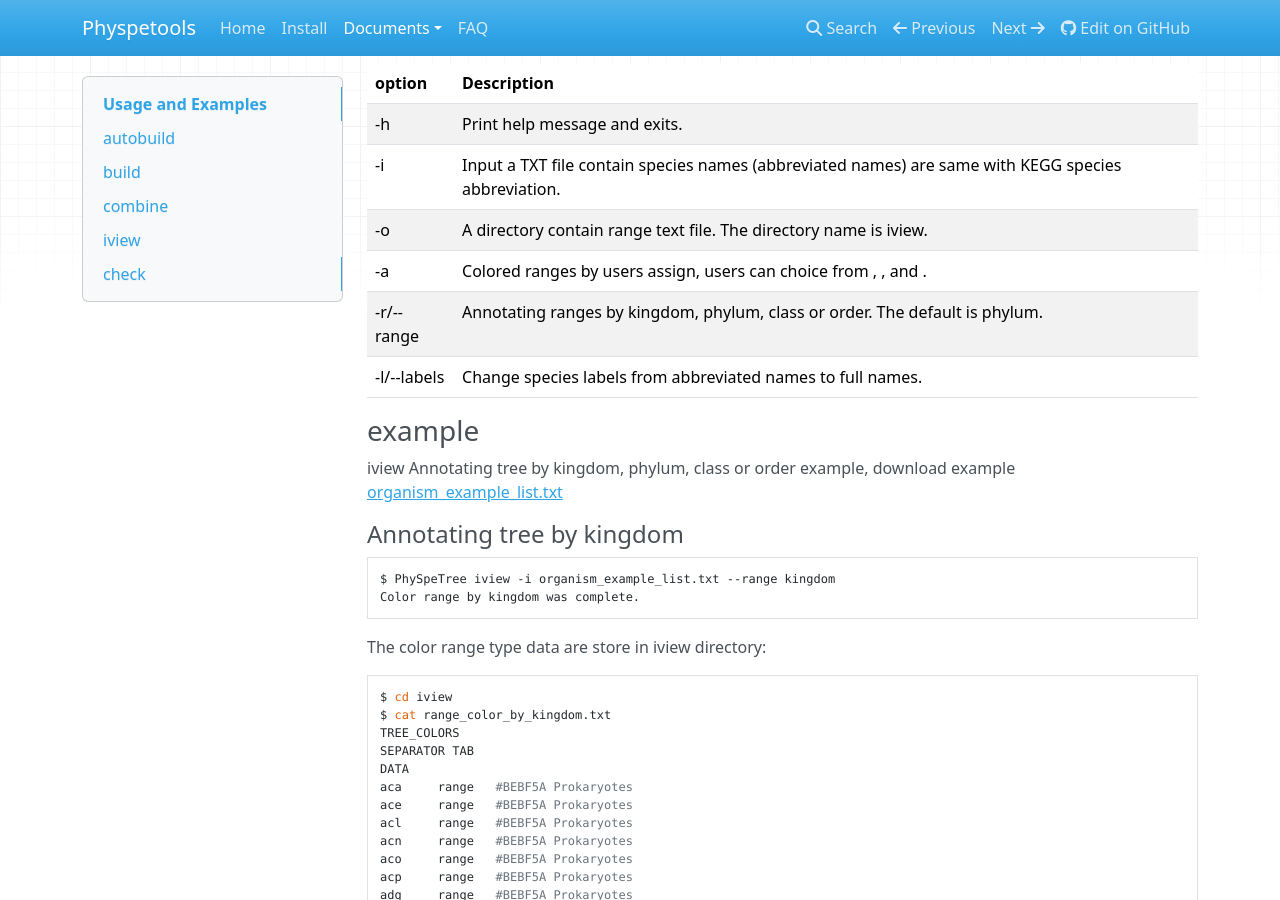
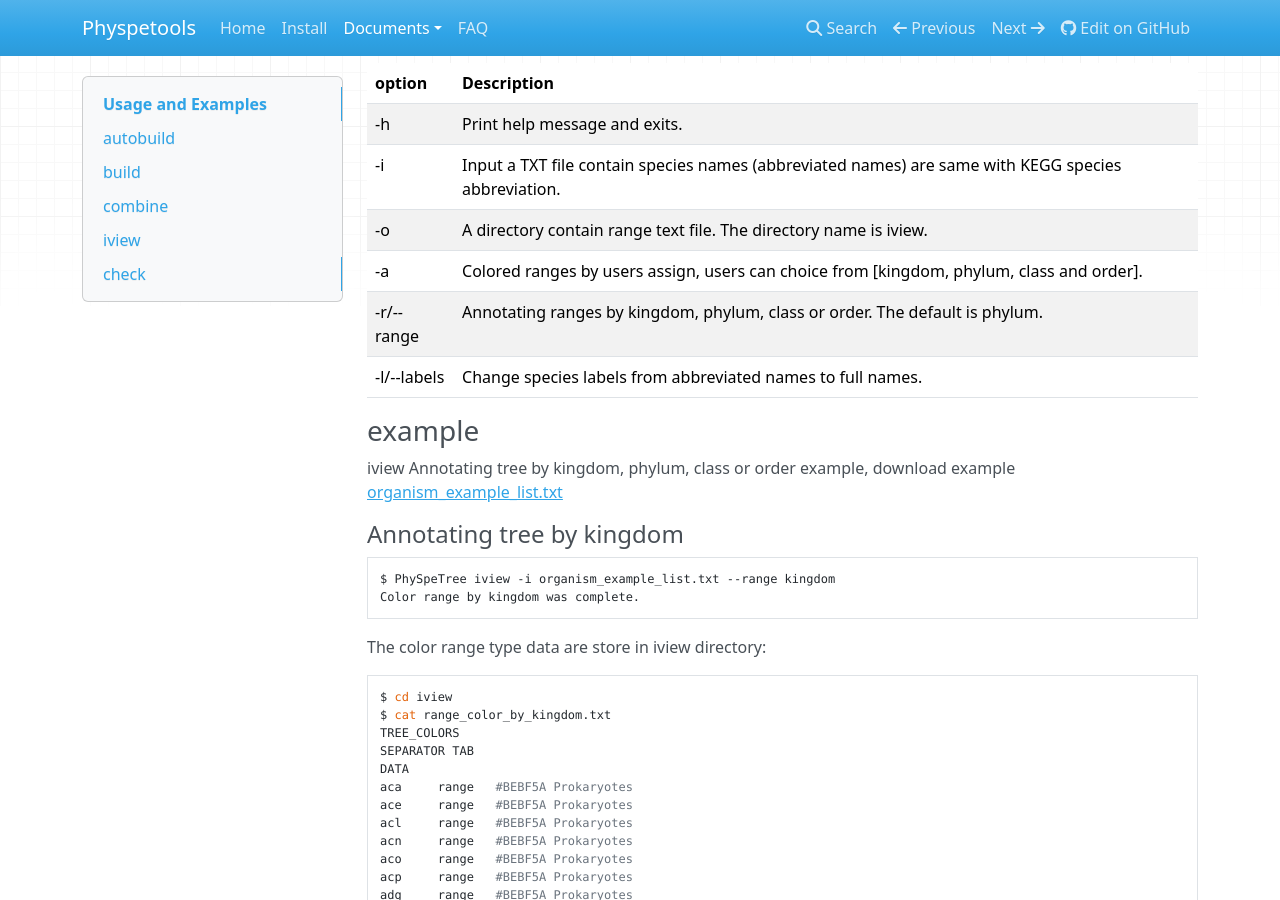
Before and after one commit to yangfangs/physpetools, an MkDocs documentation site: the page built from docs/docs/usage.md, in a window 1280 px wide and 900 px high, scrolled down 11932 px. Built offline with MkDocs 1.6.1, drawn with Linux system fonts in a browser that asks for light colours; nearby versions of some CDN libraries; old or Windows-style settings are respelled for this version of MkDocs.

```diff
--- a/docs/docs/usage.md
+++ b/docs/docs/usage.md
@@ -605,9 +605,9 @@ $ PhySpeTree iview -i organism_example_list.txt -range phylum
 |  -h    |  Print help message and exits.                                                                      |
 |  -i    |  Input a TXT file contain species names (abbreviated names) are same with KEGG species abbreviation.|
 |  -o    |  A directory contain range text file. The directory name is iview.                                  |
-|  -a    |  Colored ranges by users assign, users can choice from <kingdom>, <phylum>, <class> and <order>.    |
+|  -a    |  Colored ranges by users assign, users can choice from \[kingdom, phylum, class and order\].        |
 | -r/--range   | Annotating ranges by kingdom, phylum, class or order. The default is phylum.                  |
-| -l/--labels  | Change species labels from abbreviated names to full names.                                          |
+| -l/--labels  | Change species labels from abbreviated names to full names.                                   |
 
 
 ### example
```
Also changed, not shown: README.rst.
